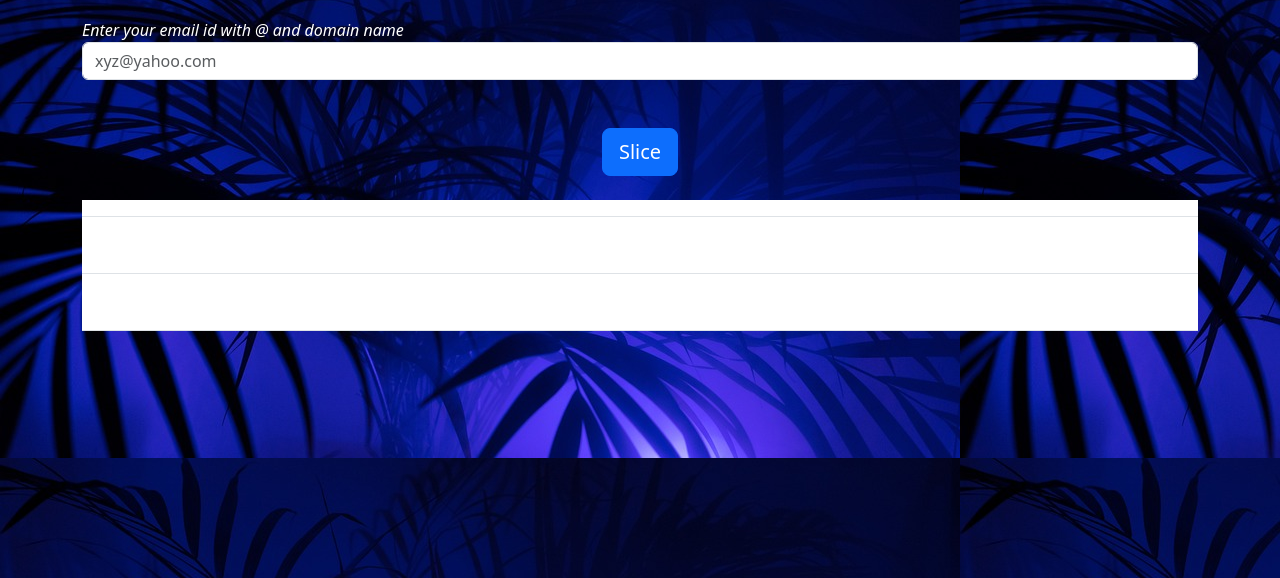
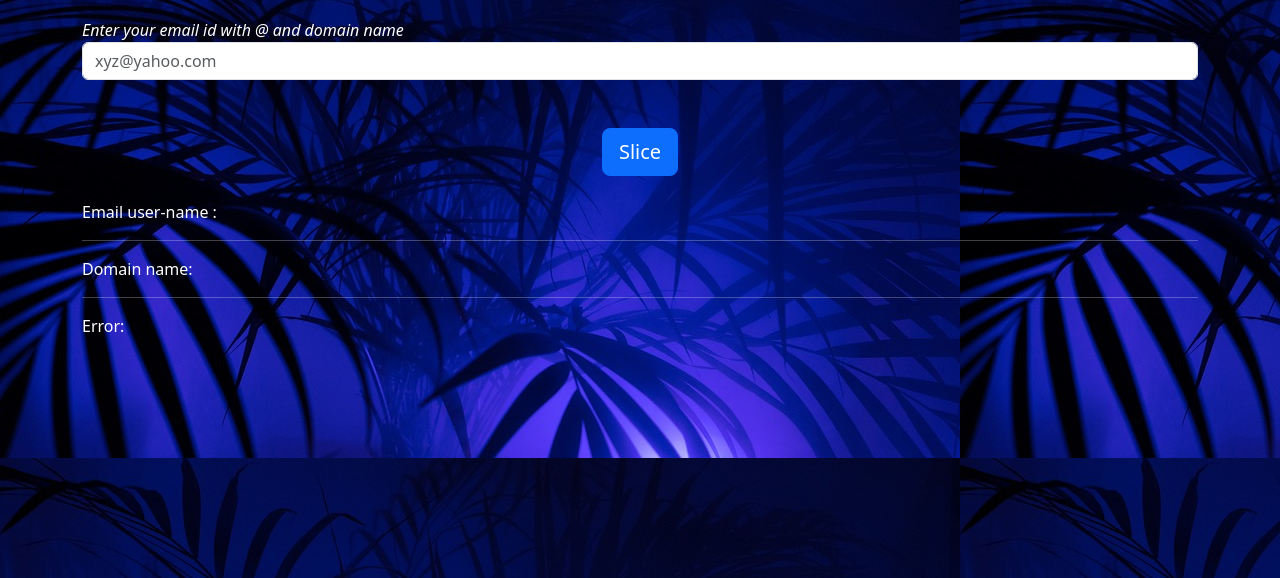
Before and after one commit to usman3721/emaiil-slicer, a Flask app: page / in a window 1280 px wide. Shown: the part 182-760 px from the top of the page. Run offline with Flask 3, Linux system fonts and the light colour scheme; lists and menus that the app fills with data are empty.

Commit message:
correction1

```diff
--- a/app/slicer.py
+++ b/app/slicer.py
@@ -2,49 +2,27 @@
 # # importing Flask and other modules
 from flask import Flask, request, render_template
 
-# import random  # for generating random integers
 
 # # Flask constructor
 from app import app
 
 
+@app.route('/', methods=["POST", "GET"])
+def email_slicer():
+    email1 = ""
+    domain = ""
+    error = ""
 
-@app.route('/'  , methods=["POST","GET"])
-def email_slicer():
-    email1=""
-    domain=""
-    error=""
+    if request.method == "POST":
+        email = request.form.get("email")
+        email = email.strip()
 
+        if email.count("@") == 1:
+            email1 = email.split("@")[0]
+            domain = email.split("@")[1]
+            error = ""
 
-    if request.method=="POST":
-        email=request.form.get("email")
-        email=email.strip()
+        else:
+            error = "Wrong Input ! ! !"
 
-        if email.count("@")==1 :
-            email1=email.split("@")[0]
-            domain=email.split("@")[1]
-        else:
-            error="Error! No/Wrong Input!"
-
-    return render_template("index_templates.html", email=email1, domain=domain,error=error)
-
-
-
-
-#    email=email1,domain=user_domain
-
-
-
-
-
-
-# #   keep_asking=True
-#     # while keep_asking:
-
-#     #
-#     #     format=(f"Your user name is{user_name} and your domain is {domain_name}")
-#     #     print(format)
-#     #     stop=input("Would you like to continue? ")
-
-#     #     if stop =="no":
-#     #         keep_asking=False
+    return render_template("index_templates.html", email=email1, domain=domain, Error=error)
--- a/app/templates/index_templates.html
+++ b/app/templates/index_templates.html
@@ -37,30 +37,14 @@
                     </form>
                     <br>
                     <form>
-                        <tr>
-                            <th scope="row"></th>
-                            <td> </td>
-                            <td></td>
-                            <td></td>
-                        </tr>
-                        <tr>
-                            <th scope="row">
-                                <p class="text-white">User-name :</p>
-                            </th>
 
-                            <td></td>
-                            <td class="text-white">{{ email }}</td>
-                            <td></td>
-                        </tr>
-                        <tr>
-                            <th scope="row">
-                                <p class="text-white">Domain :</p>
-                            </th>
+                        <p class="text-white"> Email user-name : {{ email }} </p>
+                        <hr class="text-white" height:3px size="1">
 
-                            <td></td>
-                            <td class="text-white">{{ domain }}</td>
-                            <td></td>
-                        </tr>
+                        <p class="text-white">Domain name: {{ domain }} </p>
+                        <hr class="text-white" height:3px size="1">
+
+                        <p class="text-white"> Error: {{ Error }} </p>
                     </form>
                 </table>
                 <br>
@@ -74,10 +58,7 @@
                 <br>
                 <br>
                 <br>
-                <br>
-                <br>
-                <br>
-                <br>
+
                 <div class="fst-italic">
                     <footer class="text-white"> Made by AbuZayDin</footer>
                 </div>
```
Also changed, not shown: 1 other file.
